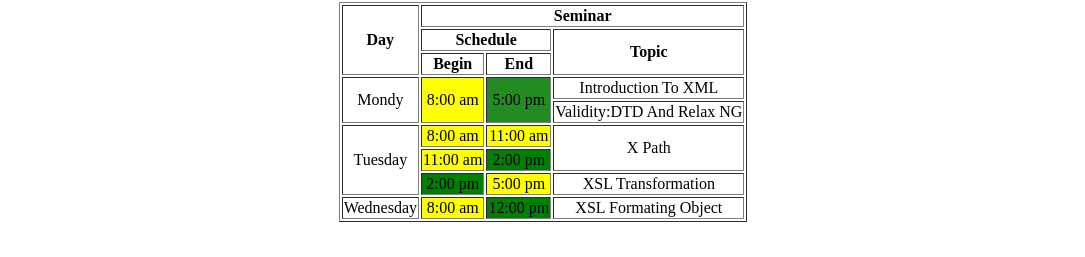
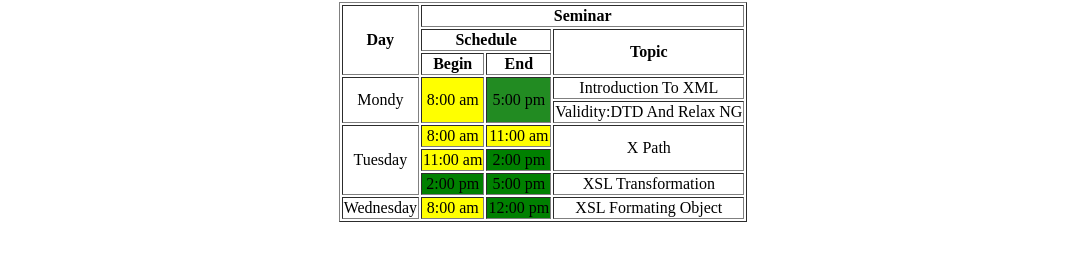
Before and after one commit to Muhammad-Yaseen-12/Assignment4, a plain HTML site: page index.html in a window 1280 px wide. Shown: the part 2470-2727 px from the top of the page, without its empty margins (97-1182 px from the left). Drawn offline with Linux system fonts and the light colour scheme.

Commit message:
Assignment4

```diff
--- a/index.html
+++ b/index.html
@@ -627,7 +627,7 @@
             </tr>
             <tr>
                 <td style="background-color: green;">2:00 pm</td>
-                <td style="background-color: yellow;">5:00 pm</td>
+                <td style="background-color: green;">5:00 pm</td>
                 <td>XSL Transformation</td>
 
             </tr>
```
